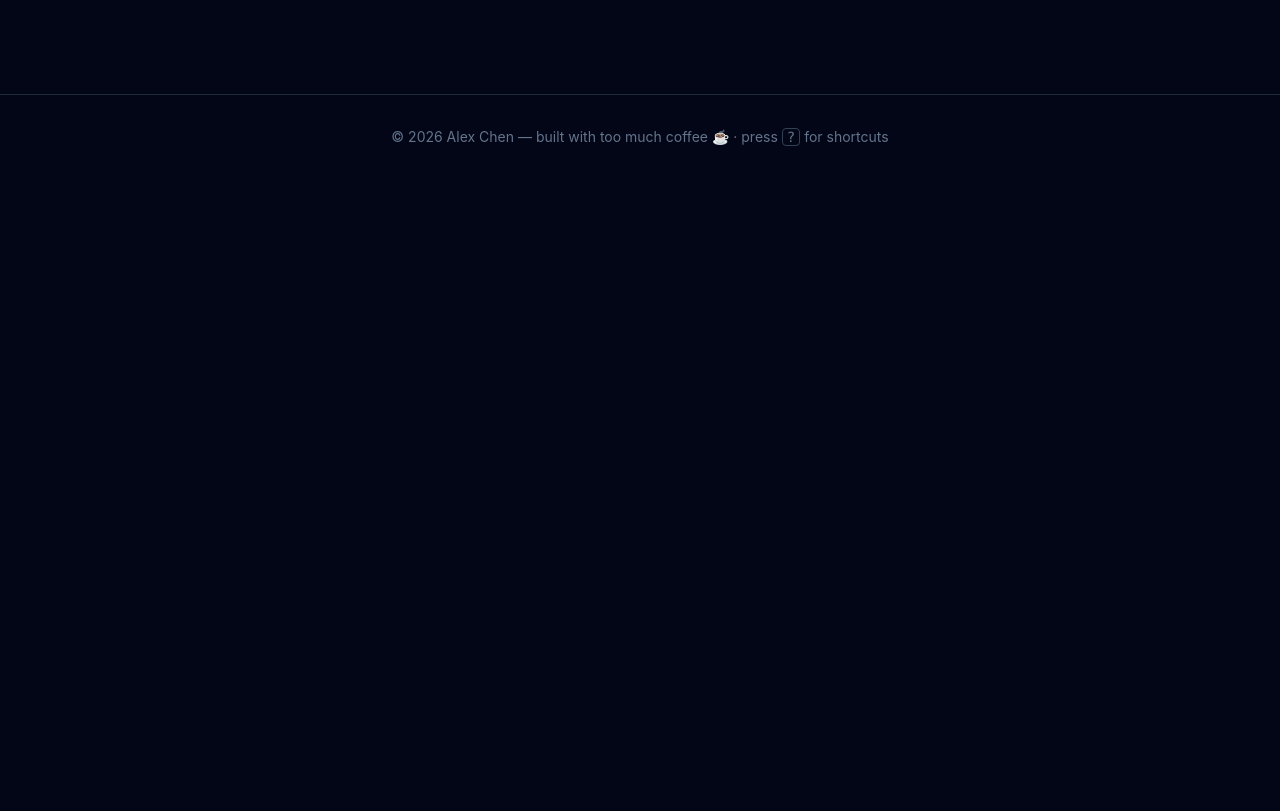
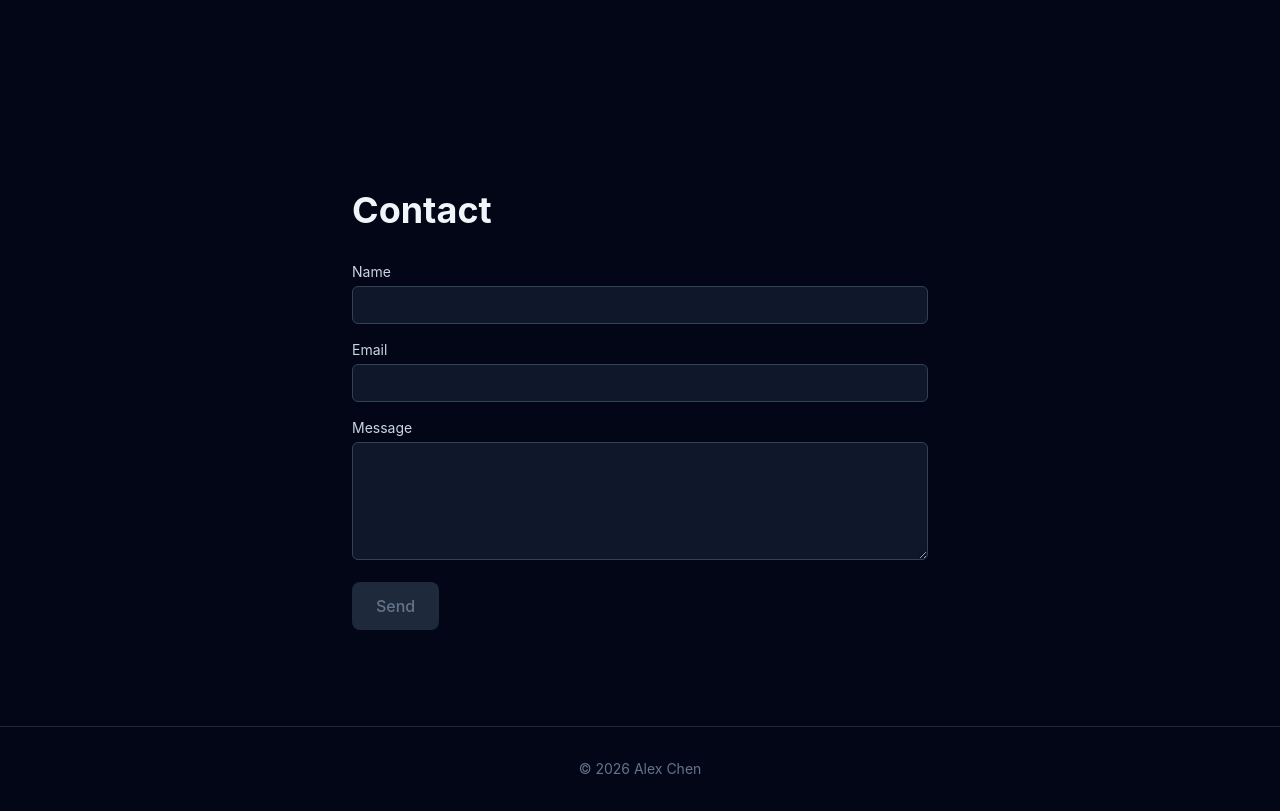
Before and after one commit to ThePyth0nKid/soloPortfolio, a React (Vite) app: page / in a window 1280 px wide. Shown: the part 2720-3531 px from the top of the page. Before the commit the page ends 2899 px from the top, so only its background shows below. Built offline with nearby package versions, Linux system fonts and the light colour scheme.

Commit message:
feat: Add a contact form with client-side validation (via PatchParty: Minimalist)

```diff
--- a/src/App.jsx
+++ b/src/App.jsx
@@ -3,8 +3,9 @@ import Hero from './components/Hero'
 import About from './components/About'
 import Projects from './components/Projects'
 import Timeline from './components/Timeline'
+import Contact from './components/Contact'
 
-const SECTION_IDS = ['top', 'about', 'projects', 'timeline']
+const SECTION_IDS = ['top', 'about', 'projects', 'timeline', 'contact']
 
 function scrollToId(id) {
   if (id === 'top') return window.scrollTo({ top: 0, behavior: 'smooth' })
@@ -81,33 +82,10 @@ export default function App() {
       <About />
       <Projects />
       <Timeline />
+      <Contact />
       <footer className="py-8 text-center text-sm text-slate-500 border-t border-slate-800">
-        © 2026 Alex Chen — built with too much coffee ☕ · press <kbd className="px-1 border border-slate-700 rounded">?</kbd> for shortcuts
+        © 2026 Alex Chen
       </footer>
-      <dialog
-        ref={dialogRef}
-        onClose={() => setHelpOpen(false)}
-        className="bg-slate-900 text-slate-100 border border-slate-700 rounded-xl p-6 backdrop:bg-black/60 max-w-sm"
-      >
-        <h2 className="text-lg font-semibold mb-4">Keyboard shortcuts</h2>
-        <ul className="space-y-2 text-sm">
-          {[
-            ['j', 'Next section'],
-            ['k', 'Previous section'],
-            ['g t', 'Go to top'],
-            ['?', 'Toggle this help'],
-            ['Esc', 'Close this help'],
-          ].map(([k, d]) => (
-            <li key={k} className="flex justify-between gap-6">
-              <kbd className="px-2 py-0.5 bg-slate-800 border border-slate-700 rounded text-xs font-mono">{k}</kbd>
-              <span className="text-slate-400">{d}</span>
-            </li>
-          ))}
-        </ul>
-        <form method="dialog" className="mt-6 text-right">
-          <button className="px-3 py-1 text-sm border border-slate-700 hover:border-slate-500 rounded-md">Close</button>
-        </form>
-      </dialog>
     </div>
   )
 }
--- /dev/null
+++ b/src/components/Contact.jsx
@@ -0,0 +1,76 @@
+import { useState } from 'react'
+
+const validate = ({ name, email, message }) => ({
+  name: name.trim() ? '' : 'Name is required.',
+  email: /^[^\s@]+@[^\s@]+\.[^\s@]+$/.test(email) ? '' : 'Enter a valid email.',
+  message: message.trim().length >= 10 ? '' : 'Message must be at least 10 characters.',
+})
+
+export default function Contact() {
+  const [values, setValues] = useState({ name: '', email: '', message: '' })
+  const [touched, setTouched] = useState({})
+  const [sent, setSent] = useState(false)
+
+  const errors = validate(values)
+  const isValid = !errors.name && !errors.email && !errors.message
+
+  const update = (e) => setValues({ ...values, [e.target.name]: e.target.value })
+  const blur = (e) => setTouched({ ...touched, [e.target.name]: true })
+
+  const onSubmit = (e) => {
+    e.preventDefault()
+    if (!isValid) return
+    console.log('Contact form submitted:', values)
+    setSent(true)
+  }
+
+  const fieldClass = (name) =>
+    `w-full px-3 py-2 bg-slate-900 border rounded-md text-sm text-slate-100 focus:outline-none focus:border-purple-500 ${
+      touched[name] && errors[name] ? 'border-red-500/60' : 'border-slate-700'
+    }`
+
+  return (
+    <section id="contact" className="py-24 px-6">
+      <div className="max-w-xl mx-auto space-y-8">
+        <h2 className="text-4xl font-bold">Contact</h2>
+        {sent ? (
+          <p className="text-slate-400">Thanks — your message has been logged to the console.</p>
+        ) : (
+          <form onSubmit={onSubmit} noValidate className="space-y-4">
+            <div>
+              <label htmlFor="name" className="block text-sm text-slate-300 mb-1">Name</label>
+              <input id="name" name="name" value={values.name} onChange={update} onBlur={blur}
+                aria-invalid={!!(touched.name && errors.name)}
+                aria-describedby="name-error" className={fieldClass('name')} />
+              {touched.name && errors.name && (
+                <p id="name-error" className="mt-1 text-xs text-red-400">{errors.name}</p>
+              )}
+            </div>
+            <div>
+              <label htmlFor="email" className="block text-sm text-slate-300 mb-1">Email</label>
+              <input id="email" name="email" type="email" value={values.email} onChange={update} onBlur={blur}
+                aria-invalid={!!(touched.email && errors.email)}
+                aria-describedby="email-error" className={fieldClass('email')} />
+              {touched.email && errors.email && (
+                <p id="email-error" className="mt-1 text-xs text-red-400">{errors.email}</p>
+              )}
+            </div>
+            <div>
+              <label htmlFor="message" className="block text-sm text-slate-300 mb-1">Message</label>
+              <textarea id="message" name="message" rows="5" value={values.message} onChange={update} onBlur={blur}
+                aria-invalid={!!(touched.message && errors.message)}
+                aria-describedby="message-error" className={fieldClass('message')} />
+              {touched.message && errors.message && (
+                <p id="message-error" className="mt-1 text-xs text-red-400">{errors.message}</p>
+              )}
+            </div>
+            <button type="submit" disabled={!isValid}
+              className="px-6 py-3 bg-purple-600 hover:bg-purple-500 disabled:bg-slate-800 disabled:text-slate-500 disabled:cursor-not-allowed rounded-lg font-medium transition-colors">
+              Send
+            </button>
+          </form>
+        )}
+      </div>
+    </section>
+  )
+}
```
